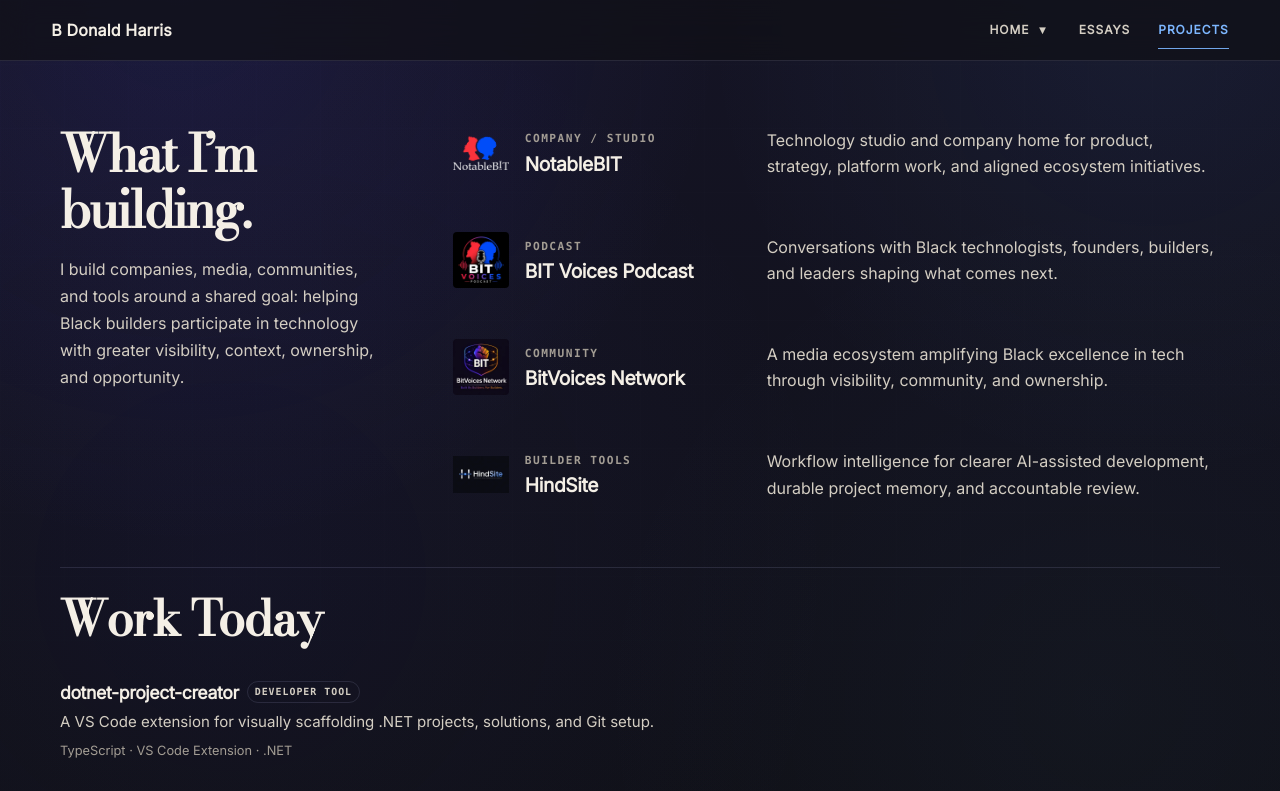
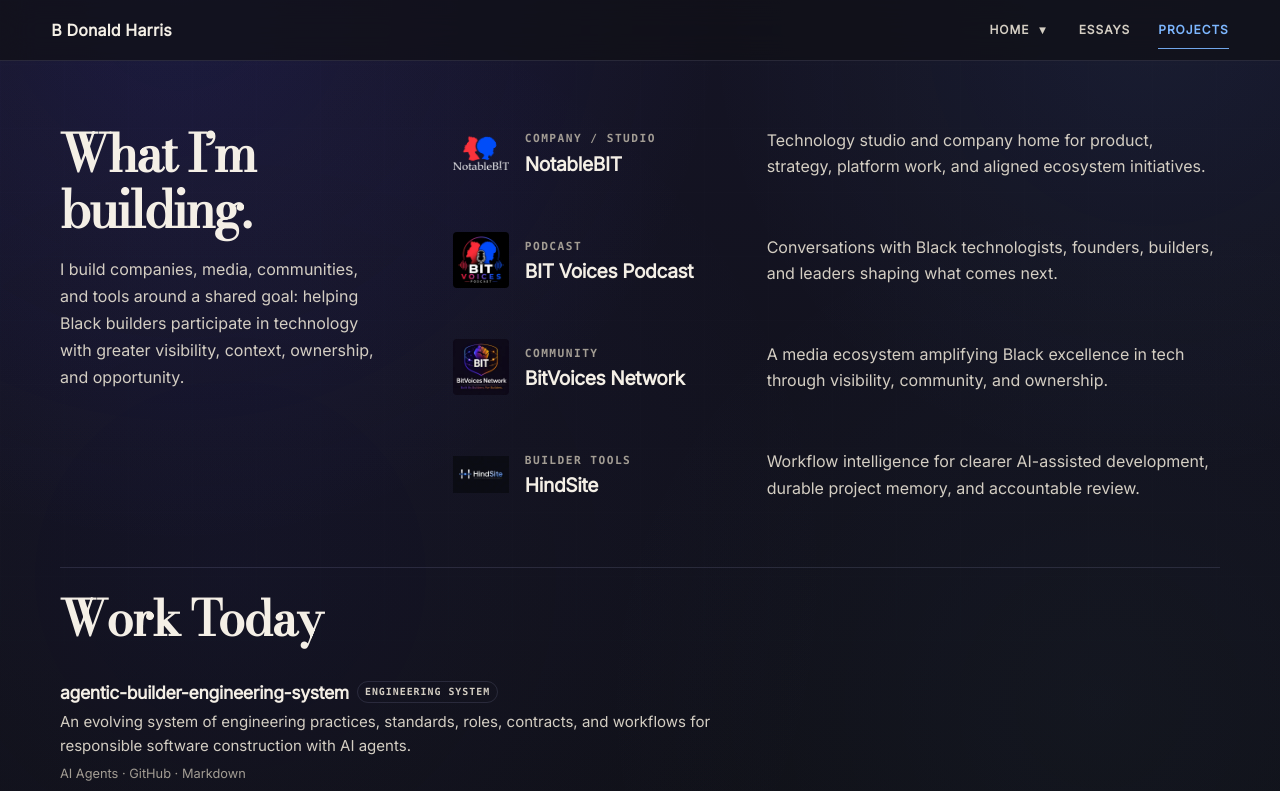
Before and after one commit to bdonaldharris/bdonaldharris.com, a Next.js app: page /projects in a window 1280 px wide. Shown: the top 791 px of the page. Built offline with nearby package versions, Linux system fonts and the light colour scheme.

Commit message:
Add agentic engineering system to Projects

```diff
--- a/content/github.ts
+++ b/content/github.ts
@@ -7,6 +7,14 @@
 };
 
 export const curatedRepositories: CuratedRepository[] = [
+  {
+    name: "agentic-builder-engineering-system",
+    category: "Engineering System",
+    description:
+      "An evolving system of engineering practices, standards, roles, contracts, and workflows for responsible software construction with AI agents.",
+    technologies: ["AI Agents", "GitHub", "Markdown"],
+    href: "https://github.com/bdonaldharris/agentic-builder-engineering-system",
+  },
   {
     name: "dotnet-project-creator",
     category: "Developer Tool",
```
